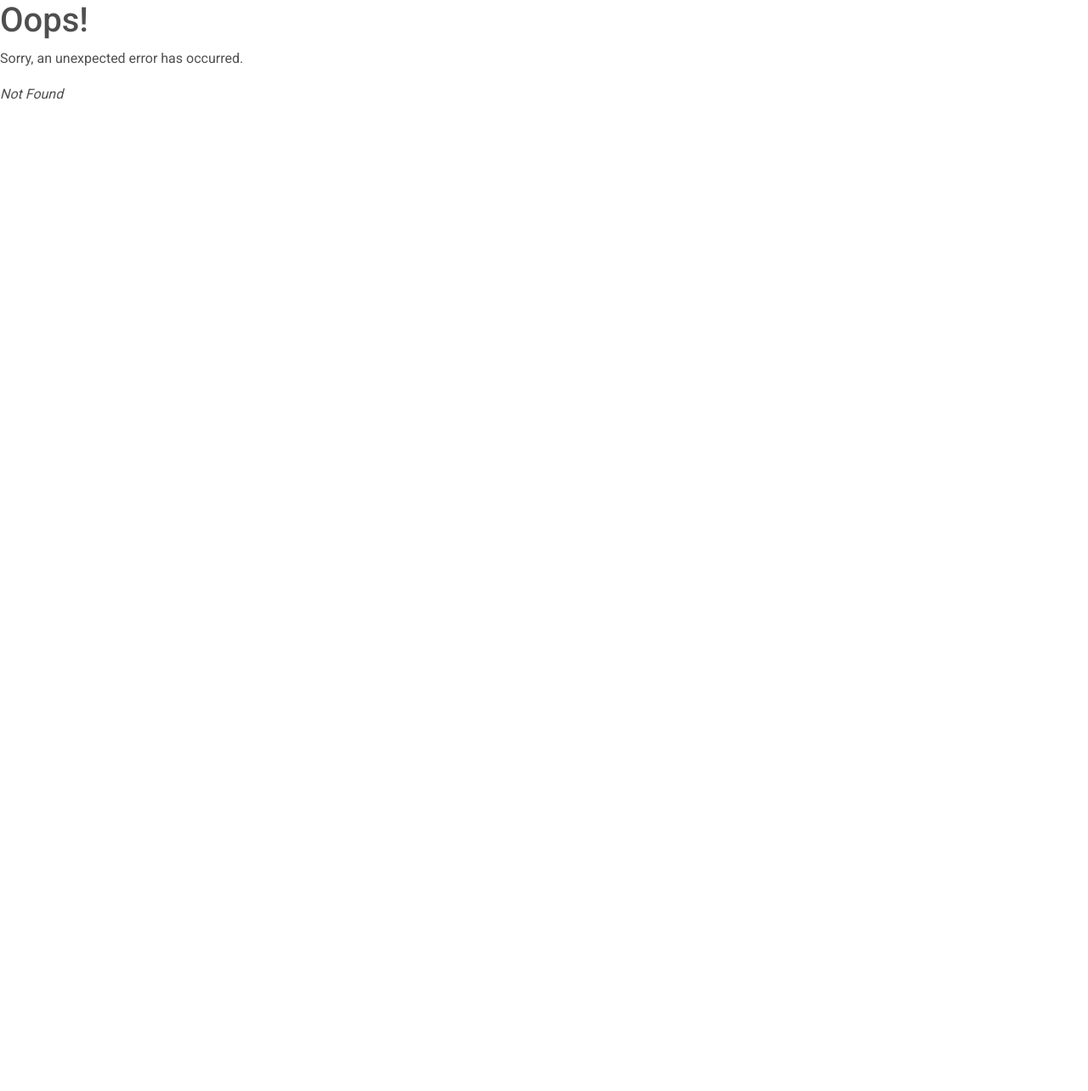
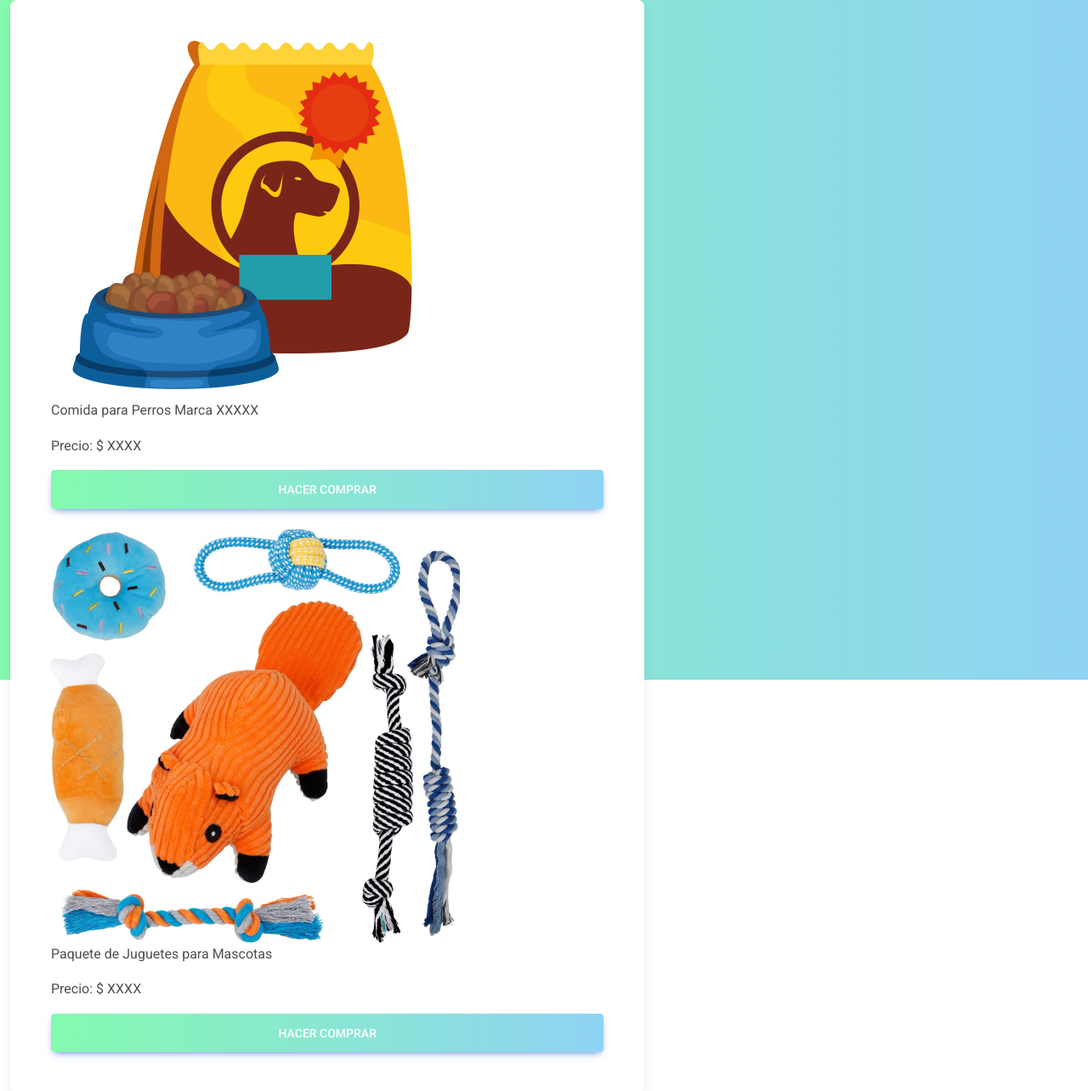
Before and after one commit to AndreyCV13/ProyectoVeterinaria, a React (Create React App) app: page /Catalogue in a window 1280 px wide. Before the commit this address had no page. Shown: the whole page at 85% size. Before the commit the page ends 800 px from the top, so only its background shows below. Built offline with nearby package versions, Linux system fonts and the light colour scheme.

Commit message:
Add catalogue

```diff
--- a/src/index.jsx
+++ b/src/index.jsx
@@ -3,6 +3,7 @@ import ReactDOM from 'react-dom/client';
 import './index.css';
 import 'mdb-react-ui-kit/dist/css/mdb.min.css';
 import "@fortawesome/fontawesome-free/css/all.min.css";
+import Catalogue from './routes/Catalogue.jsx';
 import Contact from './routes/Contact.jsx';
 import Register from './routes/Register.jsx';
 import Agenda from './routes/Agenda.jsx';
@@ -33,6 +34,10 @@ const router = createBrowserRouter([
     path: "/Contact",
     element: <Contact />
   },
+  {
+    path: "/Catalogue",
+    element: <Catalogue/>
+  }
 ]);
 
 ReactDOM.createRoot(document.getElementById("root")).render(
--- /dev/null
+++ b/src/routes/Catalogue.jsx
@@ -0,0 +1,33 @@
+import React from 'react';
+import comidaIMG from '../images/comida_perro.png';
+import jugueteIMG from '../images/juguete_perro.png';
+import {
+  MDBBtn,
+  MDBContainer,
+  MDBCard,
+  MDBCardBody,
+  MDBInput
+} from 'mdb-react-ui-kit';
+
+function Catalogue(){
+  return(
+  <MDBContainer fluid className='d-flex align-items-center justify-content-right'>
+    <div className='mask gradient-custom-3' id="colorRegister"></div>
+    <MDBCard  id="contact">
+      <MDBCardBody className='px-5'>
+        <img src={comidaIMG} alt="comida1"/>
+        <p>Comida para Perros Marca XXXXX </p>
+        <p>Precio: $ XXXX </p>
+        <MDBBtn className='mb-4 w-100 gradient-custom-4' size='lg'>Hacer comprar</MDBBtn>
+
+        <img src={jugueteIMG} alt="juguete1"/>
+        <p>Paquete de Juguetes para Mascotas </p>
+        <p>Precio: $ XXXX </p>
+        <MDBBtn className='mb-4 w-100 gradient-custom-4' size='lg'>Hacer comprar</MDBBtn>
+      </MDBCardBody>
+    </MDBCard>
+  </MDBContainer>
+  );
+}
+
+export default Catalogue;
```
Also changed, not shown: src/images/comida_perro.png (added), src/images/juguete_perro.png (added).
